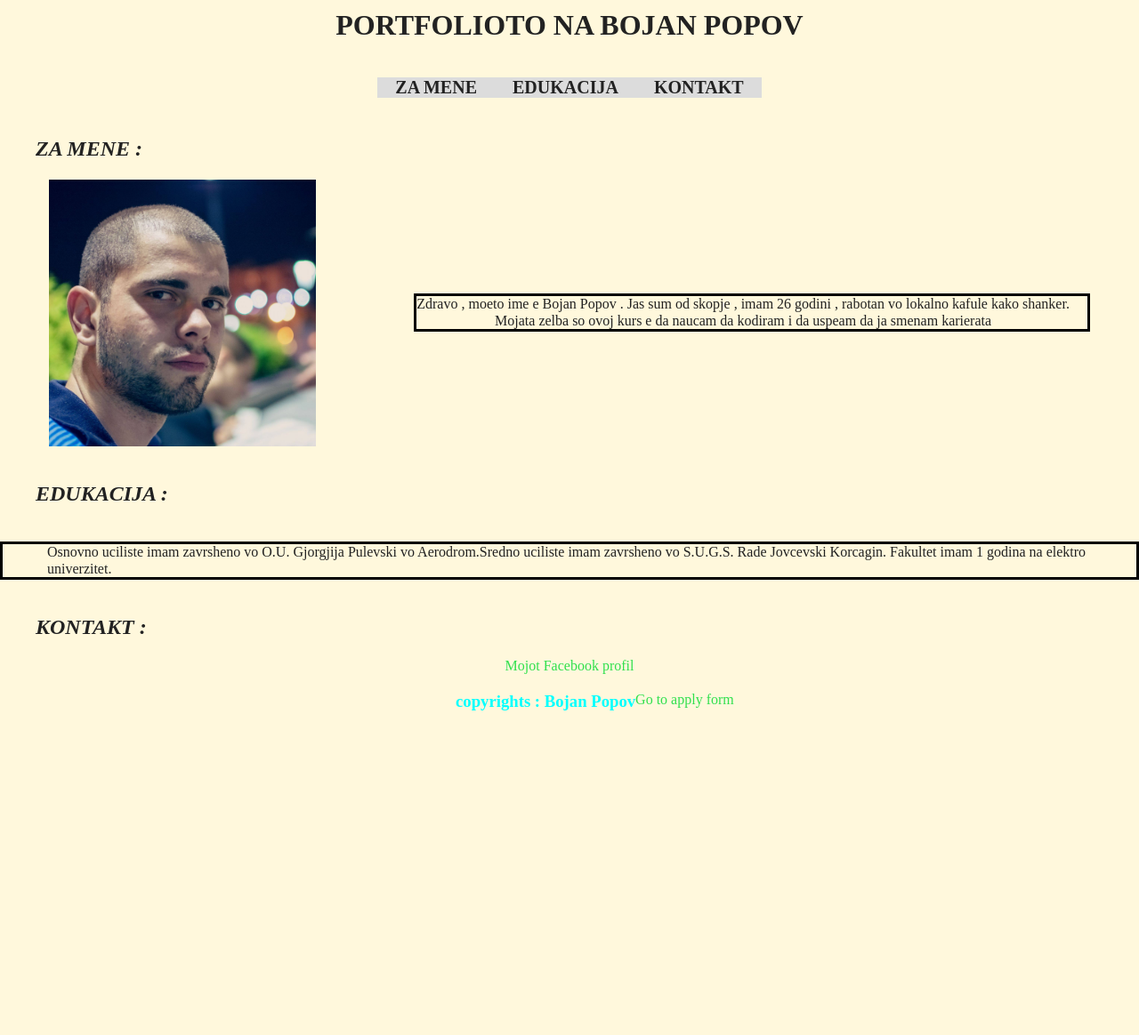
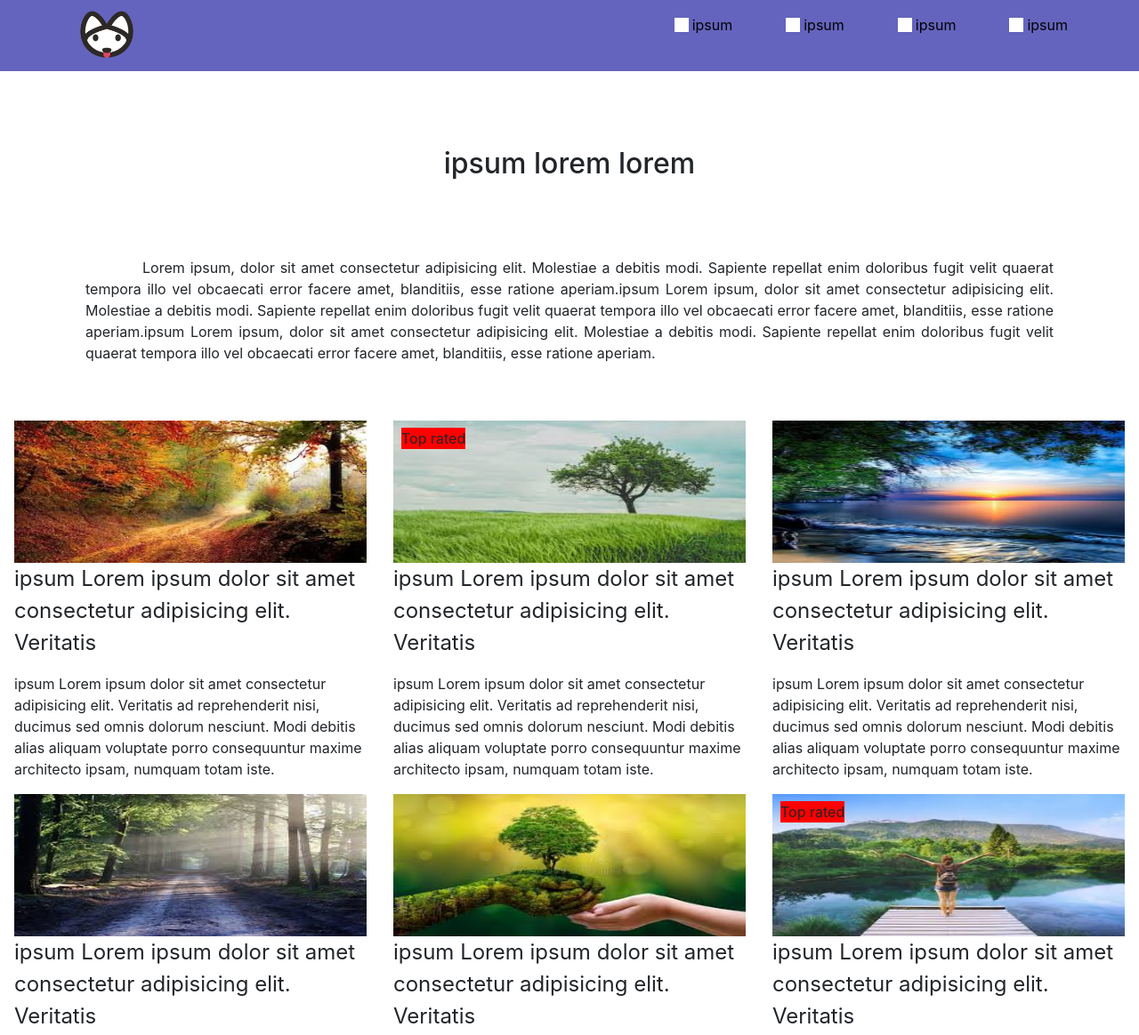
Before and after one commit to bojan-popov/CodeAcademy-, a website built with Parcel: page index.html in a window 1280 px wide. Shown: the top 1164 px of the page at 89% size. Before the commit the page ends 800 px from the top, so only its background shows below. Built offline with nearby package versions, Linux system fonts and the light colour scheme.

Commit message:
homework practice 1

```diff
--- a/css/first.css
+++ b/css/first.css
@@ -1,156 +1,101 @@
-/* universal */
-* {
-  background-color: cornsilk;
+/* header */
+
+.nav-bar-container ul {
+  display: inline;
+  list-style: none;
+}
+.nav-bar-container li {
+  padding-right: 5em;
+  padding-top: 1em;
+  float: right;
+  position: relative;
+}
+.nav-bar-container li::before {
+  width: 16px;
+  height: 16px;
+  content: " ";
+  background-image: url(/img/nav-bar-ul-img.jpg);
+  position: absolute;
+  left: -20px;
+  top: 20px;
+}
+.nav-bar-container a {
+  color: black;
+  text-decoration-style: none;
+}
+.nav-menu-image {
+  padding-left: 5em;
+  width: 5em;
+  box-sizing: content-box;
+}
+.nav-bar-container {
+  position: sticky;
+  top: 0;
+  width: 100%;
   padding: 0;
   margin: 0;
+  background-color: rgb(100, 100, 190);
+  display: flex;
+  flex-direction: row;
+  justify-content: space-between;
+  flex-wrap: wrap;
 }
-.header-main {
+.header-text-area {
   text-align: center;
-  text-transform: uppercase;
-  background-color: cornsilk;
-  padding: 0;
-  margin: 0;
-  padding-top: 10px;
-  padding-bottom: 40px;
 }
-.header2-main {
+.header-text-h1 {
+  padding: 2em 0;
+}
+.header-text-p {
+  text-align: justify;
+  padding: 0 6em;
+}
+/* main */
+main {
+  padding: 3em 1em;
+}
+
+.col img {
+  width: 100%;
+  height: 10em;
+}
+.main-relative-element {
+  position: relative;
+}
+.main-absolute-element {
+  position: absolute;
+  top: 0.5em;
+  left: 1.5em;
+  background-color: red;
+}
+.main-article-headline {
   text-align: left;
-  padding-left: 40px;
-  font-weight: bold;
-  text-transform: uppercase;
-  padding-bottom: 20px;
-  padding-top: 40px;
-  font-style: italic;
+  font-size: 1.5em;
 }
-.header3-main {
-  color: aqua;
+/* footer */
+.footer-navbar img {
+  padding-left: 5em;
+  width: 2.5em;
+  height: 2.5em;
+  box-sizing: content-box;
 }
-a:hover {
-  font-size: 20px;
+.footer-navbar ul {
+  display: inline;
+  list-style: none;
 }
-.form-h1 {
+.footer-navbar li {
+  float: right;
+  padding-left: 5em;
+}
+.footer-navbar {
+  display: flex;
+  justify-content: space-between;
+  align-items: flex-start;
+  flex-wrap: wrap;
+}
+.footer-disclaimer {
+  width: 100%;
   text-align: center;
-  padding: 0;
+  background-color: darkslategray;
   margin: 0;
 }
-.form-h2 {
-  text-align: center;
-  padding: 0;
-  margin: 0;
-}
-
-/* header */
-
-#header-index {
-  text-align: center;
-}
-.unordered-list-header {
-  padding: 0;
-  margin: 0;
-  list-style: none;
-  overflow: hidden;
-  background-color: cornsilk;
-  display: inline-block;
-  text-align: left;
-}
-.unordered-list-header li {
-  float: left;
-}
-.unordered-list-header li p {
-  background-color: gainsboro;
-  font-weight: bold;
-  font-size: 20px;
-  text-transform: uppercase;
-  display: block;
-  padding-left: 20px;
-  padding-right: 20px;
-  margin: 0;
-}
-/* main */
-
-#main {
-  position: relative;
-  text-align: center;
-}
-.img-basic-info {
-  width: 200px;
-  border: black solid;
-}
-.para-basic-info {
-  border: black solid;
-  text-align: center;
-  padding-right: 20px;
-}
-.link-kontakt a {
-  text-decoration: none;
-  color: rgb(48, 224, 77);
-}
-.section-basic-education div {
-  text-align: left;
-  padding-left: 50px;
-  margin-top: 20px;
-  border: black solid;
-}
-
-/* footer */
-
-.footer-basic {
-  text-align: center;
-  padding-top: 0;
-}
-.link-footer a {
-  text-decoration: none;
-  color: rgb(48, 224, 77);
-}
-/* position */
-
-.unordered-list-header {
-  position: sticky;
-  top: 0;
-}
-.footer-basic {
-  position: fixed;
-  bottom: 0;
-  left: 40%;
-}
-.flexbox-container {
-  display: flex;
-  flex-wrap: wrap;
-  justify-content: space-around;
-  align-items: center;
-}
-.footer-basic {
-  display: flex;
-  justify-content: space-around;
-  flex-wrap: wrap;
-}
-
-/* form page css */
-
-/* header */
-
-.form-h1 {
-  text-transform: uppercase;
-  font-weight: bolder;
-  color: crimson;
-  padding-top: 50px;
-  padding-bottom: 10px;
-}
-.form-h2 {
-  text-transform: uppercase;
-  font-style: italic;
-  color: darkslategrey;
-  padding: 10px;
-}
-/* main */
-.main-form {
-  text-align: center;
-}
-.form-para {
-  font-style: italic;
-}
-
-/* footer */
-.footer-form {
-  text-align: center;
-}
--- a/index.html
+++ b/index.html
@@ -2,7 +2,7 @@
 <html class="no-js" lang="">
   <head>
     <meta charset="utf-8" />
-    <title>Bojan's portfolio</title>
+    <title>Bojan's homework</title>
     <meta name="description" content="" />
     <meta name="viewport" content="width=device-width, initial-scale=1" />
 
@@ -16,6 +16,10 @@
     <!-- Place favicon.ico in the root directory -->
 
     <link rel="stylesheet" href="css/normalize.css" />
+    <link
+      rel="stylesheet"
+      href="https://stackpath.bootstrapcdn.com/bootstrap/4.5.2/css/bootstrap.min.css"
+    />
     <link rel="stylesheet" href="css/main.css" />
     <link rel="stylesheet" href="css/first.css" />
 
@@ -25,75 +29,146 @@
   <body>
     <!-- komentar ctrl + ? -->
     <!-- selektiraj del od kodot pa ctrl + ? komentiras del od kodot  -->
-    <header id="header-index">
-      <h1 class="header-main">
-        Portfolioto na Bojan Popov
-      </h1>
-      <ul class="unordered-list-header">
-        <li class="basic-info">
-          <p>Za mene</p>
-        </li>
-        <li class="basic-education">
-          <p>Edukacija</p>
-        </li>
-        <li class="basic-contact">
-          <p>Kontakt</p>
-        </li>
+    <header>
+      <div class="nav-bar-container">
+        <img src="./img/nav-menu-img-logo.jpg" class="nav-menu-image" />
+        <ul class="nav-menu-ul">
+          <li><a href="#">ipsum</a></li>
+          <li><a href="#">ipsum</a></li>
+          <li><a href="#">ipsum</a></li>
+          <li><a href="#">ipsum</a></li>
         </ul>
-    </header>
-    <main id="main">
-      <section class="section-basic-info">
-        <h2 class="header2-main">Za mene :</h2>
-        <div class="flexbox-container">
-          <div class="image-basic-info">
-            <img
-              src="./img/bojan.jpg"
-              alt="avatar slika"
-              title="Moja slika"
-              width="300"
-              height="300"
-            />
       </div>
-          <div class="para-basic-info">
-            <p class="para1-basic-info">
-              Zdravo , moeto ime e Bojan Popov . Jas sum od skopje , imam 26
-              godini , rabotan vo lokalno kafule kako shanker.
-            </p>
-            <p class="para2-basic-info">
-              Mojata zelba so ovoj kurs e da naucam da kodiram i da uspeam da ja
-              smenam karierata
+      <div class="header-text-area">
+        <h1 class="header-text-h1">ipsum lorem lorem</h1>
+        <p class="header-text-p">
+          <span style="padding-left: 4em">L</span>orem ipsum, dolor sit amet
+          consectetur adipisicing elit. Molestiae a debitis modi. Sapiente
+          repellat enim doloribus fugit velit quaerat tempora illo vel obcaecati
+          error facere amet, blanditiis, esse ratione aperiam.ipsum Lorem ipsum,
+          dolor sit amet consectetur adipisicing elit. Molestiae a debitis modi.
+          Sapiente repellat enim doloribus fugit velit quaerat tempora illo vel
+          obcaecati error facere amet, blanditiis, esse ratione aperiam.ipsum
+          Lorem ipsum, dolor sit amet consectetur adipisicing elit. Molestiae a
+          debitis modi. Sapiente repellat enim doloribus fugit velit quaerat
+          tempora illo vel obcaecati error facere amet, blanditiis, esse ratione
+          aperiam.
         </p>
       </div>
+    </header>
+    <main>
+      <div class="main-article-container" class="container">
+        <div class="row align-items-start" class="main-row-1">
+          <article class="col">
+            <img src="./img/article-img-1.jpg" />
+            <p class="main-article-headline">
+              ipsum Lorem ipsum dolor sit amet consectetur adipisicing elit.
+              Veritatis
+            </p>
+            <p>
+              ipsum Lorem ipsum dolor sit amet consectetur adipisicing elit.
+              Veritatis ad reprehenderit nisi, ducimus sed omnis dolorum
+              nesciunt. Modi debitis alias aliquam voluptate porro consequuntur
+              maxime architecto ipsam, numquam totam iste.
+            </p>
+          </article>
+          <article class="col" class="main-relative-element">
+            <img src="./img/article-img-2.jpg" />
+            <p class="main-absolute-element">Top rated</p>
+            <p class="main-article-headline">
+              ipsum Lorem ipsum dolor sit amet consectetur adipisicing elit.
+              Veritatis
+            </p>
+            <p>
+              ipsum Lorem ipsum dolor sit amet consectetur adipisicing elit.
+              Veritatis ad reprehenderit nisi, ducimus sed omnis dolorum
+              nesciunt. Modi debitis alias aliquam voluptate porro consequuntur
+              maxime architecto ipsam, numquam totam iste.
+            </p>
+          </article>
+          <article class="col">
+            <img src="./img/article-img-3.jpg" />
+            <p class="main-article-headline">
+              ipsum Lorem ipsum dolor sit amet consectetur adipisicing elit.
+              Veritatis
+            </p>
+            <p>
+              ipsum Lorem ipsum dolor sit amet consectetur adipisicing elit.
+              Veritatis ad reprehenderit nisi, ducimus sed omnis dolorum
+              nesciunt. Modi debitis alias aliquam voluptate porro consequuntur
+              maxime architecto ipsam, numquam totam iste.
+            </p>
+          </article>
         </div>
-      </section>
-      <section class="section-basic-education">
-        <h2 class="header2-main">
-          Edukacija :
-        </h2>
-        <div>
+        <div class="row align-items-start" class="main-row-2">
+          <article class="col">
+            <img src="./img/article-img-4.jpg" />
+            <p class="main-article-headline">
+              ipsum Lorem ipsum dolor sit amet consectetur adipisicing elit.
+              Veritatis
+            </p>
             <p>
-            Osnovno uciliste imam zavrsheno vo O.U. Gjorgjija Pulevski vo
-            Aerodrom.Sredno uciliste imam zavrsheno vo S.U.G.S. Rade Jovcevski
-            Korcagin. Fakultet imam 1 godina na elektro univerzitet.
+              ipsum Lorem ipsum dolor sit amet consectetur adipisicing elit.
+              Veritatis ad reprehenderit nisi, ducimus sed omnis dolorum
+              nesciunt. Modi debitis alias aliquam voluptate porro consequuntur
+              maxime architecto ipsam, numquam totam iste.
             </p>
+          </article>
+          <article class="col">
+            <img src="./img/article-img-5.jpg" />
+            <p class="main-article-headline">
+              ipsum Lorem ipsum dolor sit amet consectetur adipisicing elit.
+              Veritatis
+            </p>
+            <p>
+              ipsum Lorem ipsum dolor sit amet consectetur adipisicing elit.
+              Veritatis ad reprehenderit nisi, ducimus sed omnis dolorum
+              nesciunt. Modi debitis alias aliquam voluptate porro consequuntur
+              maxime architecto ipsam, numquam totam iste.
+            </p>
+          </article>
+          <article class="col" class="main-relative-element">
+            <img src="./img/article-img-6.jpg" />
+            <p class="main-absolute-element">Top rated</p>
+            <p class="main-article-headline">
+              ipsum Lorem ipsum dolor sit amet consectetur adipisicing elit.
+              Veritatis
+            </p>
+            <p>
+              ipsum Lorem ipsum dolor sit amet consectetur adipisicing elit.
+              Veritatis ad reprehenderit nisi, ducimus sed omnis dolorum
+              nesciunt. Modi debitis alias aliquam voluptate porro consequuntur
+              maxime architecto ipsam, numquam totam iste.
+            </p>
+          </article>
         </div>
-      </section>
-      <section class="section-basic-contact">
-        <h2 class="header2-main">Kontakt :</h2>
-        <div class="link-kontakt">
-          <a href="https://www.facebook.com/bojan.f.popov"
-            >Mojot Facebook profil</a
+      </div>
+    </main>
+    <footer>
+      <div class="footer-navbar">
+        <img src="./img/nav-menu-img-logo.jpg" />
+        <ul>
+          <li>ipsum</li>
+          <li>ipsum</li>
+          <li>ipsum</li>
+        </ul>
+        <form id="footer-form">
+          <div style="padding-bottom: 0.5em">
+            <input type="text" name="inputtext" id="inputtext" required />
+            <input type="button" value="Send" />
+          </div>
+          <br />
+          <input type="checkbox" id="terms-agree" name="terms-agree" />
+          <label for="terms-agree"
+            >I agree with
+            <a href="http://codeacademy.mk/">Terms and conditions</a></label
           >
+        </form>
       </div>
-      </section>
-    </main>
-    <footer class="footer-basic">
-      <h3 class="header3-main">copyrights : Bojan Popov</h3>
-      <div class="link-footer">
-        <a href="/Second.html"> Go to apply form </a>
+      <div class="footer-disclaimer">
+        <p>Copyrights @ Bojan Popov</p>
       </div>
     </footer>
-
     <script src="js/vendor/modernizr-3.11.2.min.js"></script>
     <script src="js/plugins.js"></script>
     <script src="js/main.js"></script>
```
Also changed, not shown: img/article-img-1.jpg (added), img/article-img-2.jpg (added), img/article-img-3.jpg (added), img/article-img-4.jpg (added), img/article-img-5.jpg (added), img/article-img-6.jpg (added), img/bojan.jpg (deleted), img/nav-bar-ul-img.jpg (added), img/nav-menu-img-logo.jpg (added). Lines whose indentation alone changed are shown as unchanged.
